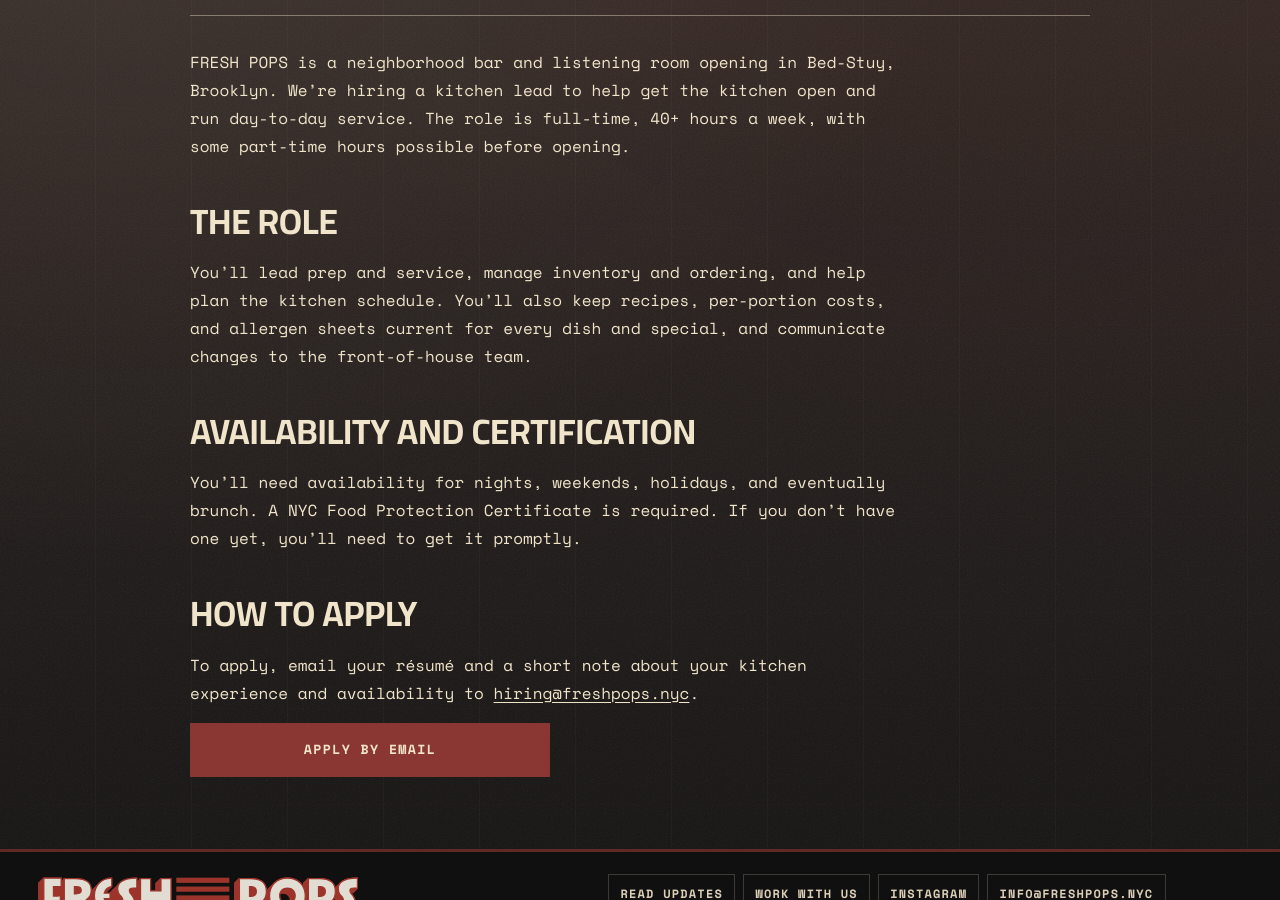
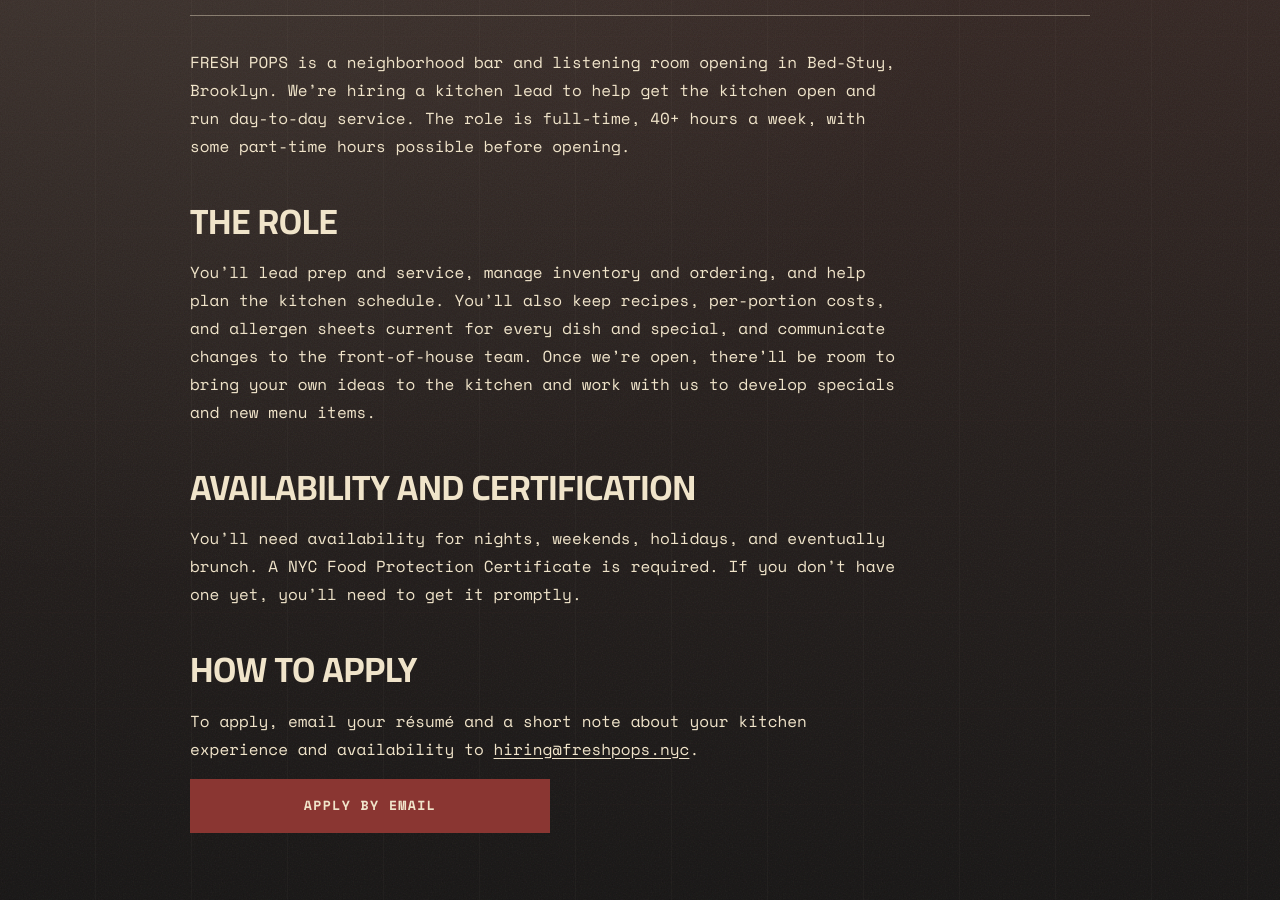
Before and after one commit to kellsnollenberger/freshpops, a Jekyll site: the page built from careers/kitchen-lead/index.md, in a window 1280 px wide and 900 px high, scrolled down 460 px. Built offline with Jekyll 4.4.1, drawn with Linux system fonts in a browser that asks for light colours.

Commit message:
Mention menu collaboration in Kitchen Lead posting

```diff
--- a/careers/kitchen-lead/index.md
+++ b/careers/kitchen-lead/index.md
@@ -11,6 +11,8 @@ FRESH POPS is a neighborhood bar and listening room opening in Bed-Stuy, Brookly
 ## The Role
 
 You’ll lead prep and service, manage inventory and ordering, and help plan the kitchen schedule. You’ll also keep recipes, per-portion costs, and allergen sheets current for every dish and special, and communicate changes to the front-of-house team.
+Once we’re open, there’ll be room to bring your own ideas to the kitchen and work with us to develop specials and new menu items.
+
 
 ## Availability and Certification
 
```
